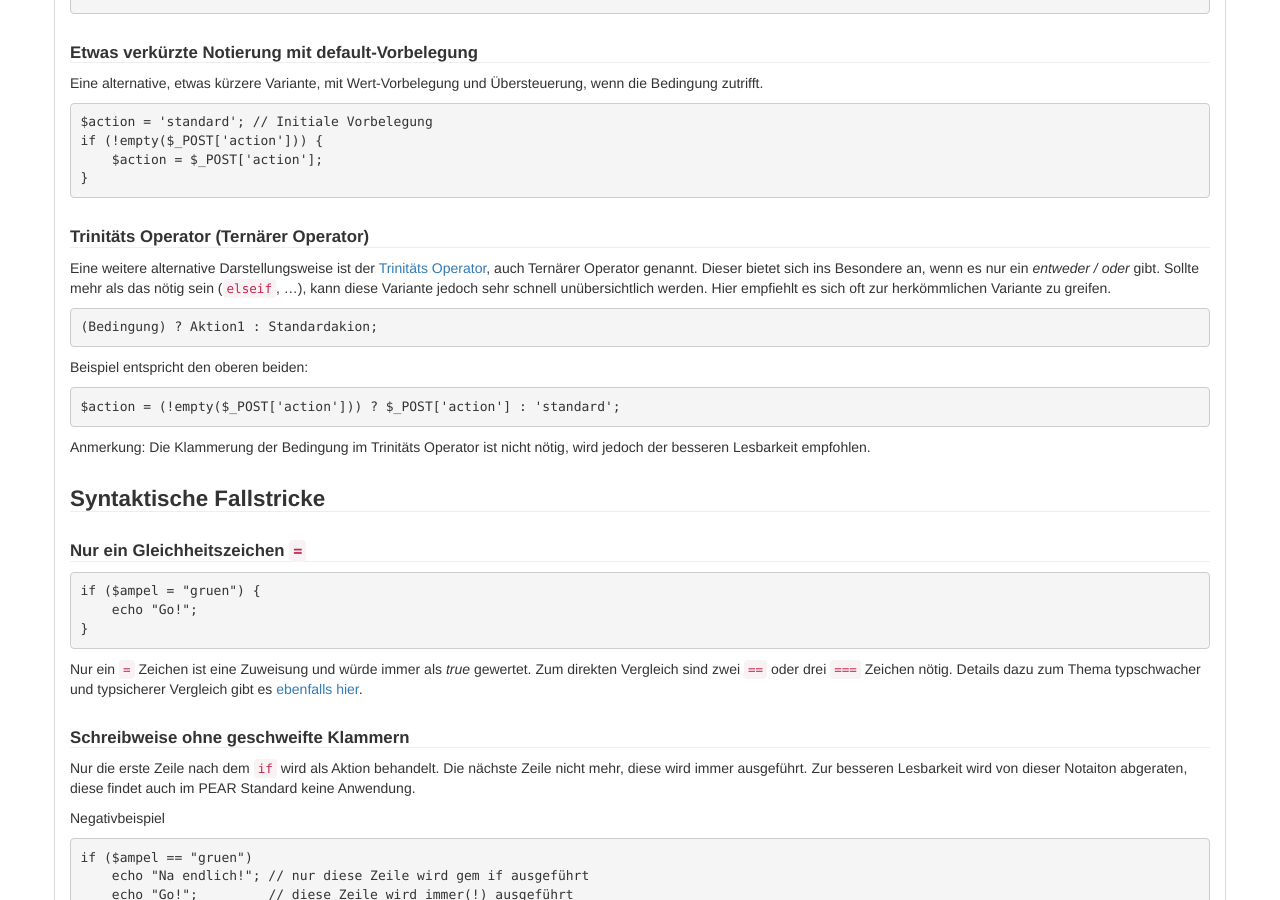
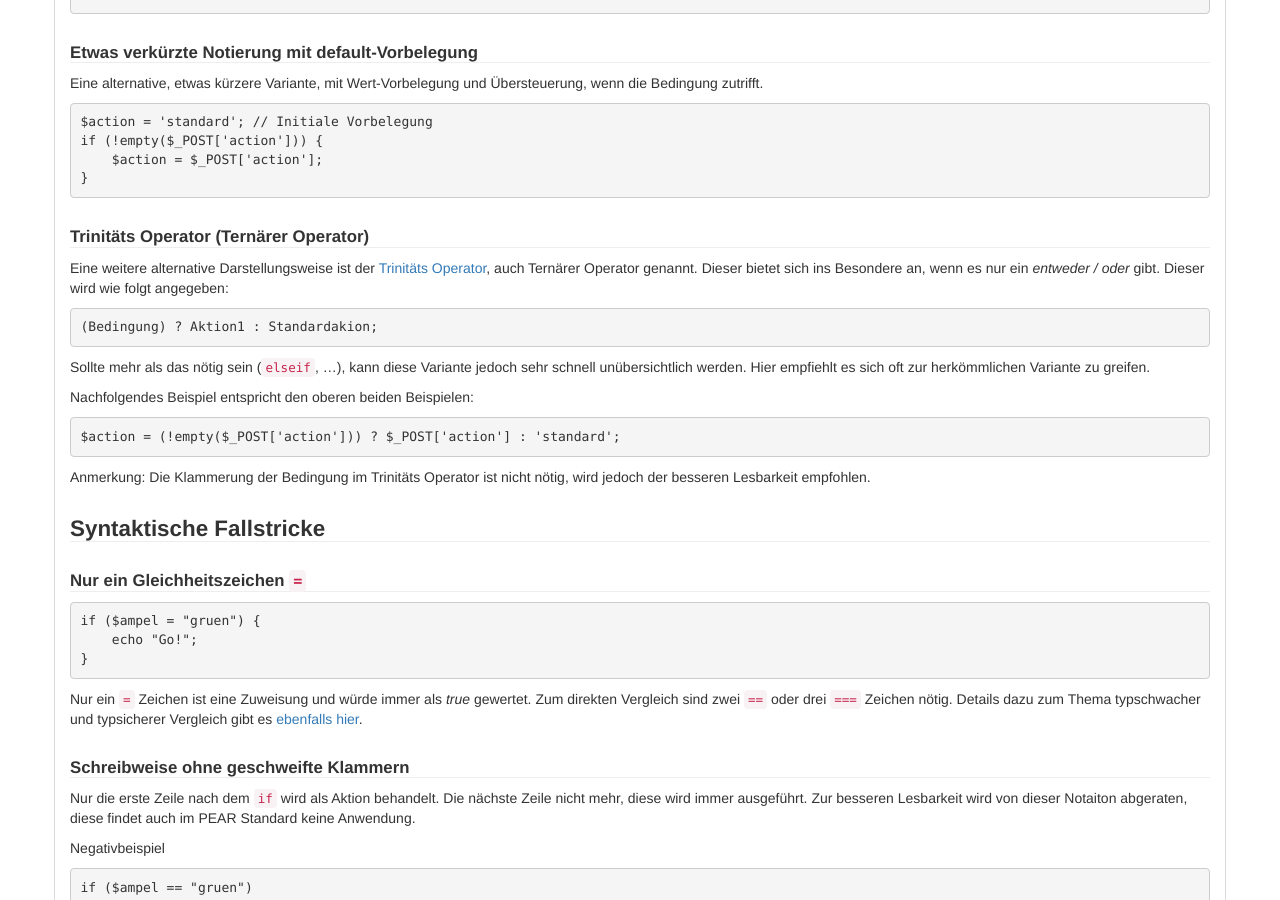
Before and after one commit to php-de/php-de.github.io, a Jekyll site: the page built from code-optimizing/if.md, in a window 1280 px wide and 900 px high, scrolled down 1123 px. Built offline with Jekyll 4.4.1, drawn with Linux system fonts in a browser that asks for light colours; nearby versions of some CDN libraries.

Commit message:
Update if.md

```diff
--- a/code-optimizing/if.md
+++ b/code-optimizing/if.md
@@ -89,13 +89,15 @@
 
 #### Trinitäts Operator (Ternärer Operator)
 
-Eine weitere alternative Darstellungsweise ist der [Trinitäts Operator](http://php.net/manual/de/language.operators.comparison.php), auch Ternärer Operator genannt. Dieser bietet sich ins Besondere an, wenn es nur ein *entweder / oder* gibt. Sollte mehr als das nötig sein (`elseif`, ...), kann diese Variante jedoch sehr schnell unübersichtlich werden. Hier empfiehlt es sich oft zur herkömmlichen Variante zu greifen.
+Eine weitere alternative Darstellungsweise ist der [Trinitäts Operator](http://php.net/manual/de/language.operators.comparison.php), auch Ternärer Operator genannt. Dieser bietet sich ins Besondere an, wenn es nur ein *entweder / oder* gibt. Dieser wird wie folgt angegeben:
 
 ~~~ php
 (Bedingung) ? Aktion1 : Standardakion;
 ~~~
 
-Beispiel entspricht den oberen beiden:
+Sollte mehr als das nötig sein (`elseif`, ...), kann diese Variante jedoch sehr schnell unübersichtlich werden. Hier empfiehlt es sich oft zur herkömmlichen Variante zu greifen.
+
+Nachfolgendes Beispiel entspricht den oberen beiden Beispielen:
 
 ~~~ php
 $action = (!empty($_POST['action'])) ? $_POST['action'] : 'standard';
```
